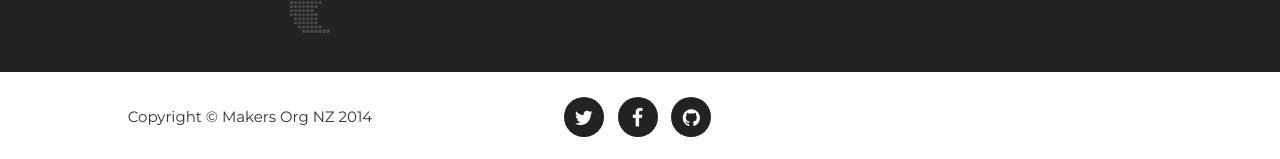
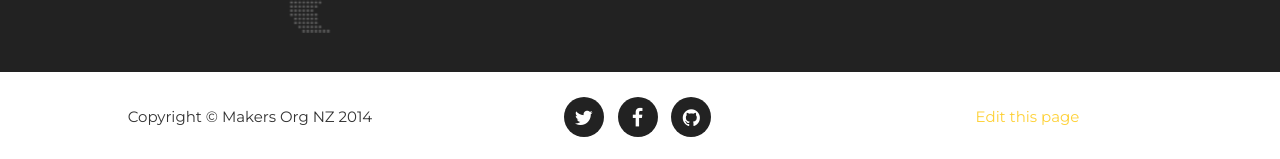
Before and after one commit to makersorgnz/makers_org_nz_site, a Jekyll site: the page built from index.html, in a window 1280 px wide and 900 px high, scrolled down 3684 px. Shown: the part 738-897 px from the top of the window. Built offline with Jekyll 4.4.1, drawn with Linux system fonts in a browser that asks for light colours; some web fonts are replaced.

Commit message:
added link for editing in Github

```diff
--- a/_includes/footer.html
+++ b/_includes/footer.html
@@ -15,9 +15,10 @@
                 <div class="col-md-4">
                     <ul class="list-inline quicklinks">
                         <!-- <li><a href="#">Privacy Policy</a>
+                        </li> -->
+                        <li>
+                          <a href="{{site.github.repository_url}}/blob/gh-pages/{{page.path}}">Edit this page</a>
                         </li>
-                        <li><a href="#">Terms of Use</a>
-                        </li> -->
                     </ul>
                 </div>
             </div>
```
